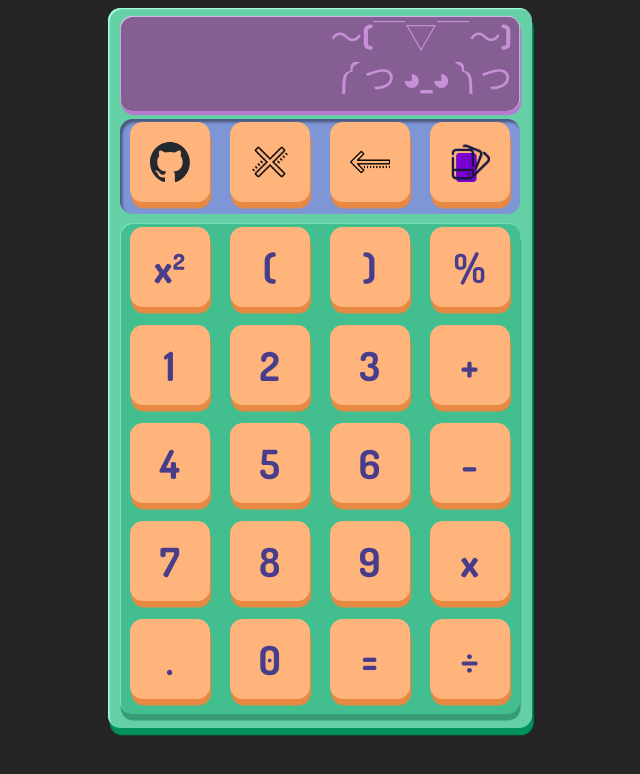
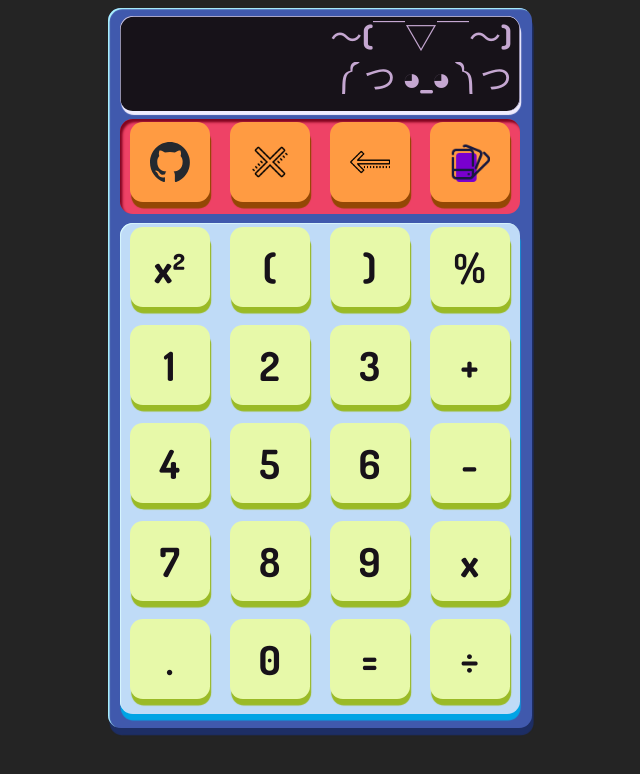
Before and after one commit to asad-Md/calculator, a React (Vite) app: page / in a window 1280 px wide. Shown: the top 774 px of the page, without its empty margins (320-960 px from the left). Built offline with nearby package versions, Linux system fonts and the light colour scheme.

Commit message:
add theme 3: bluish

```diff
--- a/src/App.jsx
+++ b/src/App.jsx
@@ -6,8 +6,8 @@ import CalcContextProvider from "./components/CalcContextProvider";
 import { useState } from 'react';
 
 function App() {
-  const [theme,setTheme] = useState({color:'OrGrBlPr',index:0});
-  const Themes = [ 'OrGrBlPr','pokeTheme' ]
+  const [theme,setTheme] = useState({color:'bluish',index:0});
+  const Themes = [ 'bluish','pokeTheme','default/noname' ]
   function handleThemeChange (){
     setTheme((prev) => {
       let index = prev.index + 1;
--- a/src/components/Btns.css
+++ b/src/components/Btns.css
@@ -21,7 +21,7 @@
   height: 12dvh;
   border-radius: 1.6dvh;
   margin-top: 0dvh;
-  /* background-color: #fdd964; */
+  padding-top: .05dvh;
   background-color: rgb(126, 149, 214); ;
   color: rgb(201, 155, 237);
   box-shadow: inset 0.3dvh 0.4dvh 0.3dvh rgba(75, 88, 125, 1);
@@ -34,7 +34,6 @@
   justify-content: center;
   border-radius: 1.6dvh;
   color: darkslateblue;
-  /* background-color: #65cfa6 */
   background-color: rgb(255, 180, 123);
   font-size: 5dvh;
   width: 10dvh;
--- a/src/components/themes.css
+++ b/src/components/themes.css
@@ -78,80 +78,81 @@
 
 /* Theme 3 */
 
-.theme3#calcContainer {
-  background-color: rgb(229, 2, 2);
-  box-shadow: 0.2dvh 0.9dvh 0.1dvh rgb(133, 0, 0),
-    inset 0.2dvh 0.15dvh 0.1dvh rgb(255, 173, 173);
+.bluish#calcContainer {
+  background-color: #4059ad;
+  box-shadow: 0.2dvh 0.9dvh 0.1dvh #1d2e65,
+    inset 0.2dvh 0.15dvh 0.1dvh rgb(173, 244, 255);
 }
 
-.theme3 #display {
-  background-color: black;
+.bluish #display {
+  background-color: #171219;
   box-shadow: 0.15dvh 0.5dvh 0.1dvh rgb(239, 236, 254),
     inset 0.08dvh 0.095dvh 0dvh rgb(216, 213, 255),
     inset -0.08dvh 0dvh 0dvh rgb(221, 213, 255);
 }
 
-.theme3 #display:hover {
-  background-color: rgb(3, 36, 85);
-  box-shadow: 0.15dvh 0.5dvh 0.1dvh rgb(245, 214, 252);
+.bluish #display:hover {
+  background-color: #231b27;
+  box-shadow: 0.15dvh 0.5dvh 0.1dvh rgb(245, 214, 252),
+    inset 0.08dvh 0.095dvh 0dvh rgb(111, 90, 150),
+    inset -0.08dvh 0dvh 0dvh rgb(132, 96, 164);
 }
 
-.theme3 .displayP {
-  color: rgb(255, 255, 255);
+.bluish .displayP {
+  color: rgb(197, 167, 209);
 }
 
-.theme3 .displayP:hover {
-  color: rgb(234, 226, 226);
+.bluish .displayP:hover {
+  color: rgb(162, 113, 190);
 }
 
-.theme3 #btnsCont {
-  background-color: #ea1912;
-  color: rgb(252, 253, 231);
-  box-shadow: 0.08dvh 0.8dvh 0.1dvh rgba(224, 129, 129, 0.995),
-    inset 0.1dvh 0.1dvh 0.1dvh rgba(229, 140, 140, 0.995);
+.bluish #btnsCont {
+  background-color: #bfdbf7;
+  box-shadow: 0.08dvh 0.8dvh 0.1dvh #00a4e5,
+    inset 0.1dvh 0.1dvh 0.1dvh rgba(223, 254, 255, 0.995);
 }
 
-.theme3 #utilCont {
-  background-color: #ffeb0d;
-  color: rgb(201, 155, 237);
-  box-shadow: inset 0.3dvh 0.4dvh 0.3dvh rgba(75, 88, 125, 1);
+.bluish #utilCont {
+  background-color: #ee4266;
+  color: #ee4266;
+  box-shadow: inset 0.3dvh 0.4dvh 0.3dvh #81041f;
 }
 
-.theme3 .innBtns {
-  color: rgb(255, 255, 255);
-  background-color: rgba(5, 101, 213, 1);
-  box-shadow: 0.15dvh 0.8dvh 0.1dvh rgb(231, 137, 66);
+.bluish .innBtns {
+  color: #171219;
+  background-color: #e7f9a9;
+  box-shadow: 0.15dvh 0.8dvh 0.1dvh #9aba26;
 }
 
-.theme3 .innBtns:hover {
-  background-color: rgba(250, 150, 71, 1);
-  color: #fff;
-  box-shadow: 0.15dvh 0.8dvh 0.1dvh rgb(214, 94, 1);
+.bluish .innBtns:hover {
+  background-color: #a4bd49;
+  color: #c43b00;
+  box-shadow: 0.15dvh 0.8dvh 0.1dvh #4c5f08;
 }
 
-.theme3 .innBtns:active {
+.bluish .innBtns:active {
   box-shadow: inset 0.2dvh 0.2dvh 0.2dvh rgba(54, 132, 101, 0.973);
 }
 
-.theme3 .utilInnBtns {
-  background-color: #73c42e;
-  box-shadow: 0.15dvh 0.8dvh 0.1dvh rgb(231, 137, 66);
+.bluish .utilInnBtns {
+  background-color: #ff9b42;
+  box-shadow: 0.15dvh 0.8dvh 0.1dvh #944704;
 }
 
-.theme3 .utilInnBtns:hover {
-  background-color: rgba(250, 150, 71, 1);
+.bluish .utilInnBtns:hover {
+  background-color: #ff7700;
   color: #fff;
-  box-shadow: 0.15dvh 0.8dvh 0.1dvh rgb(214, 94, 1);
+  box-shadow: 0.15dvh 0.8dvh 0.1dvh #5b2b00;
 }
 
-.theme3 .utilInnBtns:active {
+.bluish .utilInnBtns:active {
   margin-top: 1.2dvh;
-  box-shadow: inset 0.2dvh 0.2dvh 0.2dvh rgba(54, 132, 101, 0.973);
+  box-shadow: inset 0.2dvh 0.2dvh 0.2dvh rgba(155, 113, 58, 0.973);
 }
 
-.theme3 .icons {
+.bluish .icons {
   color: darkslateblue;
 }
-.theme3 .icons:hover {
+.bluish .icons:hover {
   color: #fff;
 }
```
Lines whose indentation alone changed are shown as unchanged.
